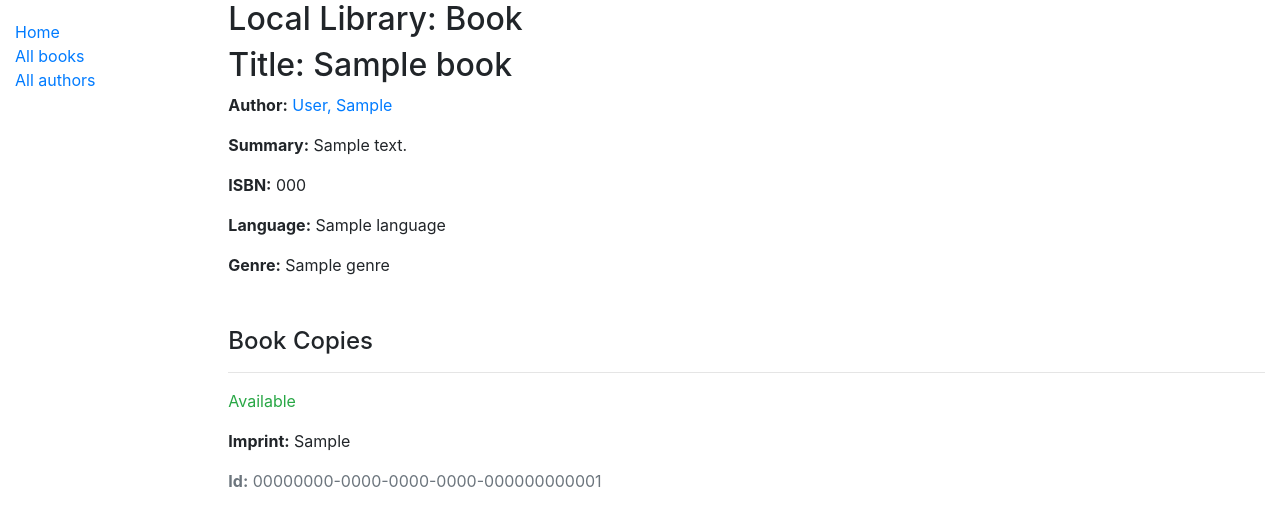
After one commit to masmagit/sandbox-library, a Django app: page /catalog/book/1 in a window 1280 px wide. The commit adds this page. Shown: the top 526 px of the page. Run offline with Django 3.2, Linux system fonts and the light colour scheme; tables that the repository leaves empty hold one stand-in row (values such as "Sample post").

Commit message:
part 6 completed

```diff
--- a/catalog/models.py
+++ b/catalog/models.py
@@ -76,6 +76,8 @@ class BookInstance(models.Model):
         ('r', 'Reserved'),
     )
 
+    # Method get_status_display() is automatically created (this is done for every choice field),
+    # this method can be used to get the current value of the field.
     status = models.CharField(
         max_length=1,
         choices=LOAN_STATUS,
--- a/catalog/templates/catalog/base_generic.html
+++ b/catalog/templates/catalog/base_generic.html
@@ -15,13 +15,31 @@
       {% block sidebar %}
         <ul class="sidebar-nav">
           <li><a href="{% url 'index' %}">Home</a></li>
-          <li><a href="">All books</a></li>
-          <li><a href="">All authors</a></li>
+          <li><a href="{% url 'books' %}">All books</a></li>
+          <li><a href="{% url 'authors' %}">All authors</a></li>
         </ul>
       {% endblock %}
       </div>
       <div class="col-sm-10 ">
           {% block content %}{% endblock %}
+
+          {% block pagination %}
+          {% if is_paginated %}
+          <div class="pagination">
+            <span class="page-links">
+                {% if page_obj.has_previous %}
+                    <a href="{{ request.path }}?page={{ page_obj.previous_page_number }}">previous</a>
+                {% endif %}
+                <span class="page-current">
+                    Page {{ page_obj.number }} of {{ page_obj.paginator.num_pages }}
+                </span>
+                {% if page_obj.has_next %}
+                    <a href="{{ request.path }}?page={{ page_obj.next_page_number }}">next</a>
+                {% endif %}
+            </span>
+        </div>
+        {% endif %}
+        {% endblock %}
       </div>
     </div>
   </div>
--- /dev/null
+++ b/catalog/templates/catalog/book_detail.html
@@ -0,0 +1,29 @@
+{% extends "catalog/base_generic.html" %}
+
+{% block content %}
+  <h2>Local Library: Book</h2>
+  <h2>Title: {{ book }}</h2>
+
+  <p><strong>Author:</strong> <a href="{{ book.author.get_absolute_url }}">{{ book.author }}</a></p>
+  <p><strong>Summary:</strong> {{ book.summary }}</p>
+  <p><strong>ISBN:</strong> {{ book.isbn }}</p>
+  <p><strong>Language:</strong> {{ book.language }}</p>
+  <p><strong>Genre:</strong> {{ book.genre.all|join:", "}}</p>
+
+  {% if book.bookinstance_set.exists %}
+  <div style="margin-top:50px">
+    <h4>Book Copies</h4>
+    {% for copy in book.bookinstance_set.all %}
+      <hr>
+      <p class="{% if copy.status == 'a' %}text-success{% elif copy.status == 'm' %}text-danger{% else %}text-warning{% endif %}">
+      {{ copy.get_status_display }}
+      </p>
+      {% if copy.status != 'a' %}
+        <p><strong>Due to be returned:</strong> {{ copy.due_back }}</p>
+      {% endif %}
+      <p><strong>Imprint:</strong> {{ copy.imprint }}</p>
+      <p class="text-muted"><strong>Id:</strong> {{ copy.id }}</p>
+    {% endfor %}
+  </div>
+  {% endif %}
+{% endblock %}
--- a/catalog/urls.py
+++ b/catalog/urls.py
@@ -3,4 +3,8 @@ from . import views
 
 urlpatterns = [
     path('', views.index, name='index'),
+    path('books/', views.BookListView.as_view(), name='books'),
+    path('book/<int:pk>', views.BookDetailView.as_view(), {"custom_param" : "some parameter"}, name='book-detail'),
+    path('authors/', views.AuthorListView.as_view(), name='authors'),
+    path('author/<int:pk>', views.AuthorDetailView.as_view(), name='author-detail'),
 ]
--- a/catalog/views.py
+++ b/catalog/views.py
@@ -1,5 +1,44 @@
-from django.shortcuts import render
+from django.shortcuts import render, get_object_or_404
 from catalog.models import Book, Author, BookInstance, Genre
+from django.views import generic
+
+class BookListView(generic.ListView):
+    model = Book
+    context_object_name = 'book_list'   # name for a template variable (standard would be book_list)
+    template_name = 'catalog/objects_list.html'  # Custom template name and location
+    paginate_by = 2
+
+    def get_queryset(self):
+        return Book.objects.all()[:10] # Get first 10 books
+
+    def get_context_data(self, **kwargs):
+        context = super(BookListView, self).get_context_data(**kwargs)
+        context['title'] = "Books List"
+        context['model'] = self.model._meta.model_name
+        context['no_data'] = "There are no books in the library."
+        return context
+
+class BookDetailView(generic.DetailView):
+    model = Book
+
+    def inFuncBasedView(request, primary_key):
+        book = get_object_or_404(Book, pk=primary_key)
+
+
+class AuthorListView(generic.ListView):
+    model = Author
+    template_name = 'catalog/objects_list.html'
+
+    def get_context_data(self, **kwargs):
+        context = super(AuthorListView, self).get_context_data(**kwargs)
+        context['title'] = "Authors List"
+        context['model'] = self.model._meta.model_name
+        context['no_data'] = "There are no authors."
+        return context
+
+class AuthorDetailView(generic.DetailView):
+    model = Author
+
 
 def index(request):
     """View function for home page of site."""
```
Also changed, not shown: catalog/templates/catalog/author_detail.html (added, +17 -0 lines), catalog/templates/catalog/objects_list.html (added, +20 -0 lines).
